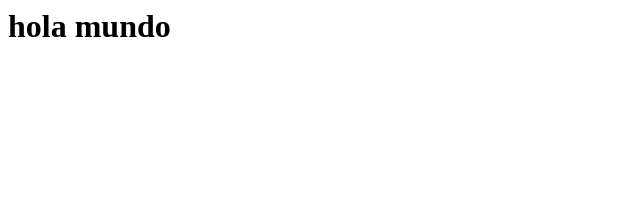
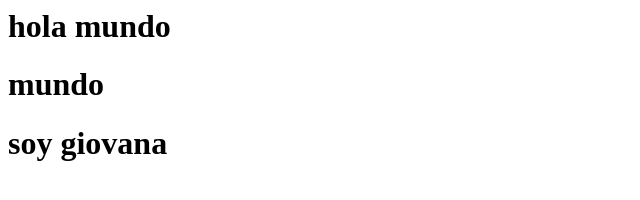
Before and after one commit to giovana187/webJGAS, a plain HTML site: page index.html in a window 1280 px wide. Shown: the whole page, without its empty margins (0-640 px from the left). Drawn offline with Linux system fonts and the light colour scheme.

Commit message:
segundo commit

```diff
--- a/index.html
+++ b/index.html
@@ -3,3 +3,10 @@
 <h1> hola mundo</h1>
 
 </html>
+
+<html>
+
+<h1>  mundo  </h1>
+<h1>  soy giovana </h1>
+
+</html>
```
